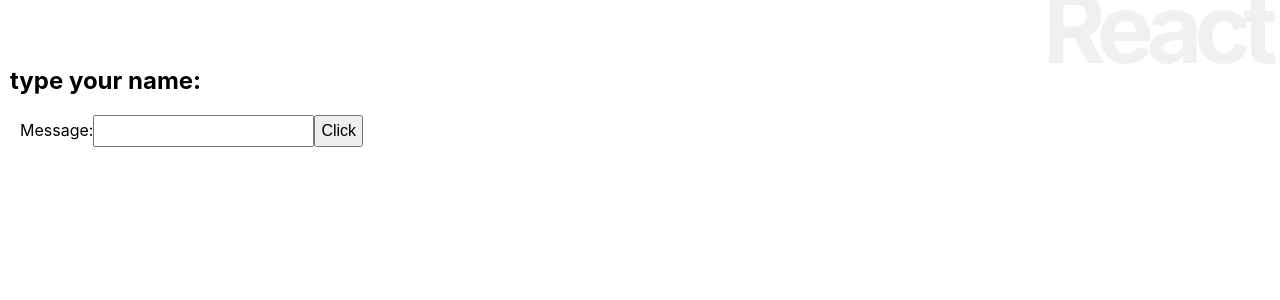
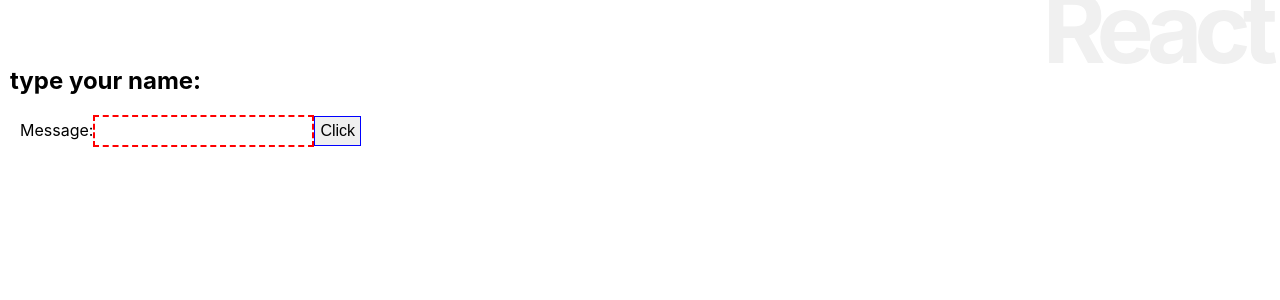
Before and after one commit to homieBridge/react-react_app, a React (Create React App) app: page / in a window 1280 px wide. Shown: the top 300 px of the page. Built offline with nearby package versions, Linux system fonts and the light colour scheme.

Commit message:
▼リスト3-27 ▼リスト3-28 バリデーションの追加。

```diff
--- a/src/App.css
+++ b/src/App.css
@@ -21,6 +21,14 @@ p {
     margin:0px;
     color:#666;
     font-size:16pt;
+}
+input:invalid {
+  border: 2px dashed red;
+}
+
+
+input:valid {
+  border: 1px solid blue;
 }
 @media (prefers-reduced-motion: no-preference) {
   .App-logo {
--- a/src/App.js
+++ b/src/App.js
@@ -47,7 +47,7 @@ class App extends Component {
       <form onSubmit={this.doSubmit}>
         <label>
           <span style={this.inputStyle}></span>Message:
-          <input type="text" style={this.inputStyle} onChange={this.doChange} />
+          <input type="text" style={this.inputStyle} onChange={this.doChange} required pattern="[A-Za-z _,.]+" />
         </label>
         <input type="submit" style={this.inputStyle} value="Click" />
       </form>
```
